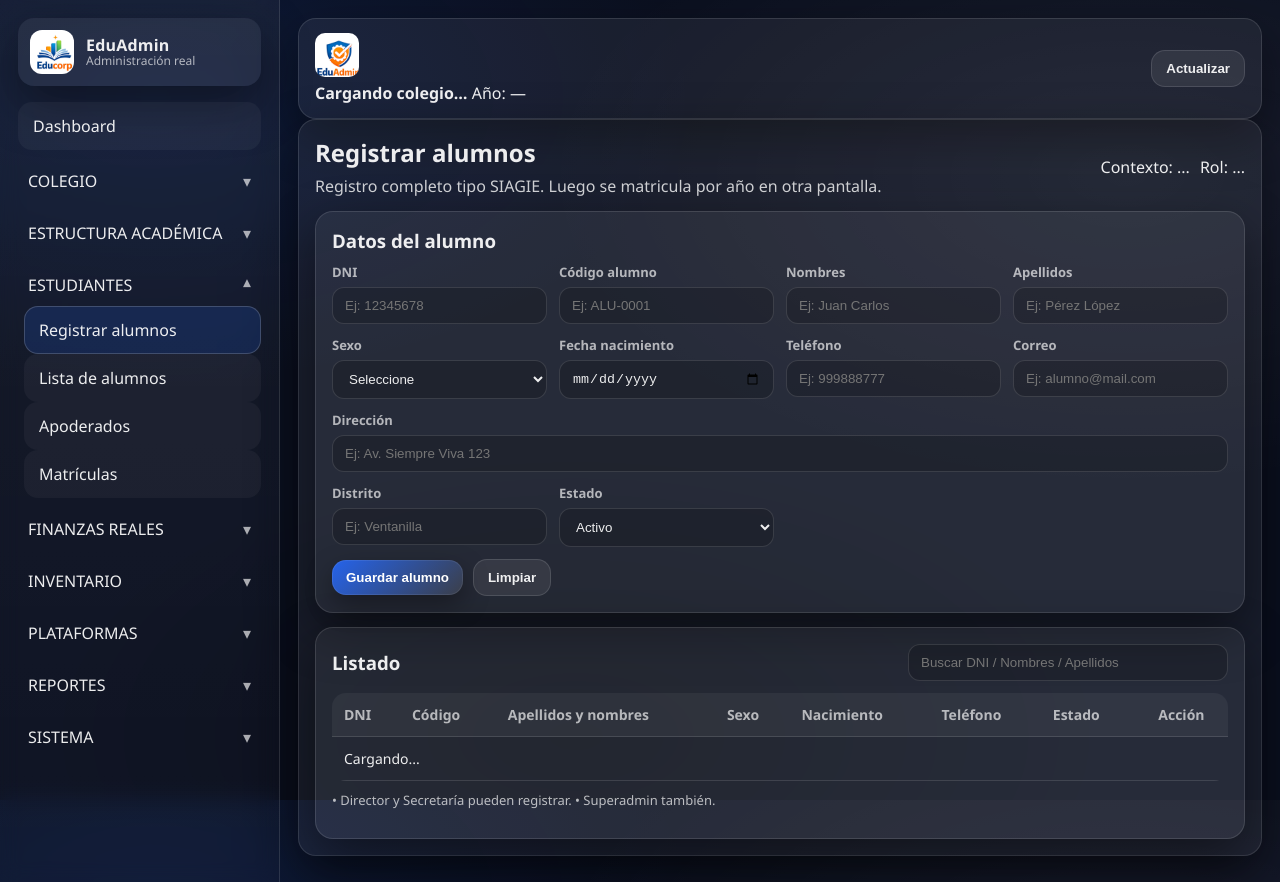
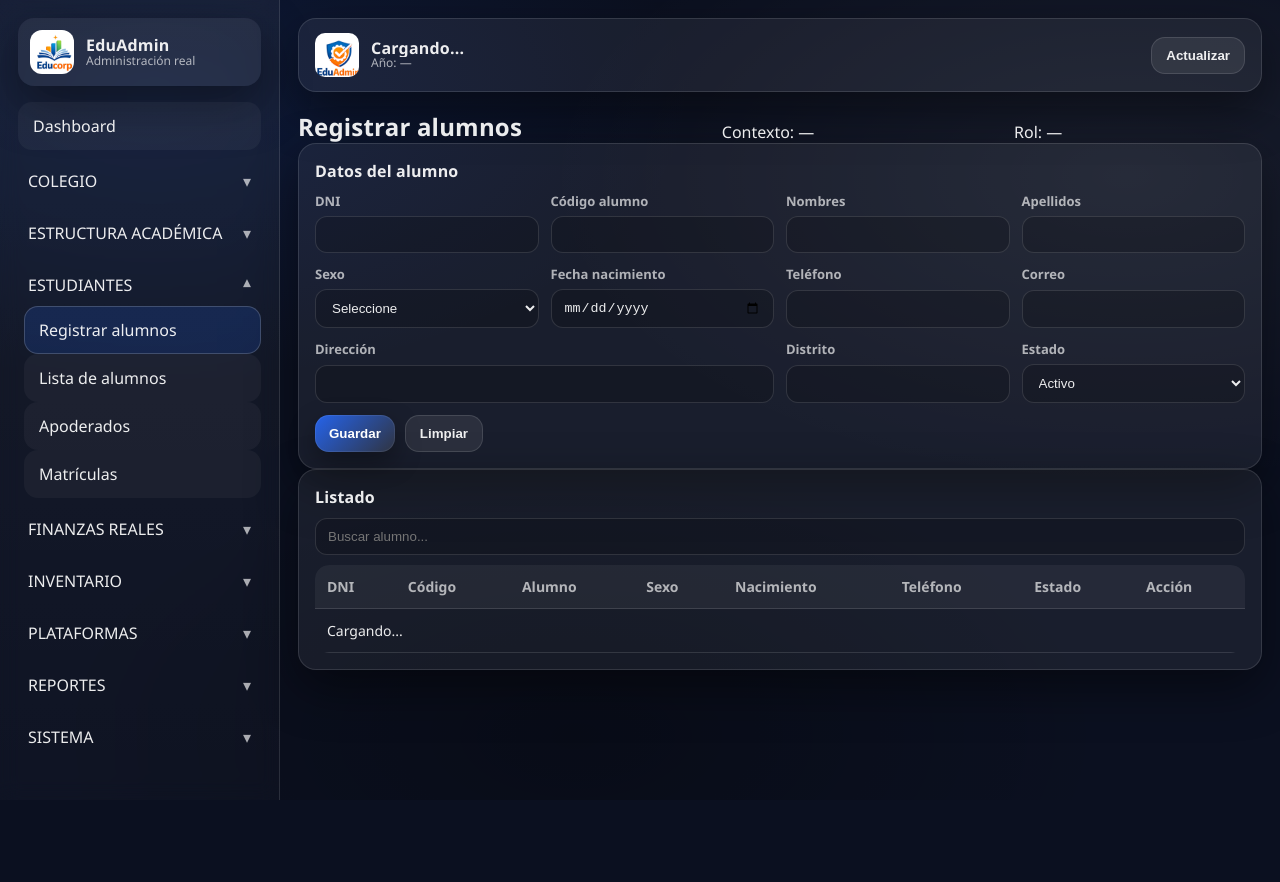
Before and after one commit to Joselst0108/educorp, a website: page eduadmin/pages/alumnos.html in a window 1280 px wide. After the commit the page ends 800 px from the top, so only its background shows below. Drawn offline with nearby package versions, Linux system fonts and the light colour scheme.

Commit message:
Actualizar alumnos.html

```diff
--- a/eduadmin/pages/alumnos.html
+++ b/eduadmin/pages/alumnos.html
@@ -13,9 +13,10 @@
 <body>
 <div class="app-shell">
 
+  <!-- SIDEBAR -->
   <aside class="sidebar">
     <div class="brand">
-        <img id="uiAppLogo" src="/assets/img/educorp.jpeg" alt="EduAdmin" />
+      <img id="uiAppLogo" src="/assets/img/educorp.jpeg" />
       <div class="titles">
         <b>EduAdmin</b>
         <span>Administración real</span>
@@ -24,135 +25,131 @@
     <nav id="uiSidebarNav" class="nav"></nav>
   </aside>
 
+  <!-- MAIN -->
   <main class="main">
 
+    <!-- TOPBAR -->
     <div class="topbar">
-        <div class="left">
-          <div class="school-chip">
-            <img id="uiSchoolLogo" src="/assets/img/eduadmin.jpeg" alt="Colegio" />
-            <div class="meta">
-              <b id="uiSchoolName">Cargando colegio…</b>
-              <span id="uiYearName">Año: —</span>
-            </div>
+      <div class="topbar-left">
+        <img id="uiSchoolLogo" src="/assets/img/eduadmin.jpeg" class="topbar-logo">
+        <div class="topbar-meta">
+          <div id="uiSchoolName" class="topbar-title">Cargando...</div>
+          <div id="uiYearName" class="topbar-subtitle">Año: —</div>
         </div>
       </div>
 
-        <div style="display:flex; gap:10px;">
-          <button class="btn btn-secondary" id="btnRefresh" type="button">Actualizar</button>
+      <div class="topbar-actions">
+        <button id="btnRefresh" class="btn btn-secondary">Actualizar</button>
       </div>
     </div>
 
-      <!-- ====== CONTENIDO ALUMNOS ====== -->
-      <section class="card">
-        <div style="display:flex; align-items:center; justify-content:space-between; gap:12px; flex-wrap:wrap;">
-          <div>
-            <h2 style="margin:0;">Registrar alumnos</h2>
-            <p style="margin:6px 0 0; opacity:.85;">
-              Registro completo tipo SIAGIE. Luego se matricula por año en otra pantalla.
-            </p>
+    <!-- HEADER -->
+    <div class="page-header">
+      <h1>Registrar alumnos</h1>
+      <div id="pillContext" class="pill">Contexto: —</div>
+      <div id="pillRole" class="pill">Rol: —</div>
+      <div id="permMsg" class="warn"></div>
     </div>
 
-          <div style="display:flex; align-items:center; gap:10px; flex-wrap:wrap;">
-            <span id="pillContext" class="badge">Contexto: ...</span>
-            <span id="pillRole" class="badge">Rol: ...</span>
-          </div>
+    <!-- =========================
+         FORMULARIO
+    ========================== -->
+    <div class="card">
+      <h2 class="card-title">Datos del alumno</h2>
+
+      <div class="form-grid" style="display:grid;grid-template-columns:repeat(4,1fr);gap:12px;">
+
+        <div class="form-group">
+          <label>DNI</label>
+          <input id="inpDni" class="input" maxlength="12">
         </div>
 
-        <div id="permMsg" class="badge" style="margin-top:12px; display:none;"></div>
-
-        <div class="card" style="margin-top:14px;">
-          <h3 style="margin:0 0 10px;">Datos del alumno</h3>
-
-          <div style="display:grid; grid-template-columns: repeat(4, minmax(180px, 1fr)); gap:12px;">
-            <div>
-              <label style="display:block; margin-bottom:6px;">DNI</label>
-              <input id="inpDni" class="input" maxlength="12" placeholder="Ej: 12345678" />
+        <div class="form-group">
+          <label>Código alumno</label>
+          <input id="inpCodigo" class="input">
         </div>
 
-            <div>
-              <label style="display:block; margin-bottom:6px;">Código alumno</label>
-              <input id="inpCodigo" class="input" placeholder="Ej: ALU-0001" />
+        <div class="form-group">
+          <label>Nombres</label>
+          <input id="inpNombres" class="input">
         </div>
 
-            <div>
-              <label style="display:block; margin-bottom:6px;">Nombres</label>
-              <input id="inpNombres" class="input" placeholder="Ej: Juan Carlos" />
+        <div class="form-group">
+          <label>Apellidos</label>
+          <input id="inpApellidos" class="input">
         </div>
 
-            <div>
-              <label style="display:block; margin-bottom:6px;">Apellidos</label>
-              <input id="inpApellidos" class="input" placeholder="Ej: Pérez López" />
-            </div>
-
-            <div>
-              <label style="display:block; margin-bottom:6px;">Sexo</label>
+        <div class="form-group">
+          <label>Sexo</label>
           <select id="selSexo" class="input">
             <option value="">Seleccione</option>
             <option value="M">Masculino</option>
             <option value="F">Femenino</option>
-                <option value="X">Otro</option>
           </select>
         </div>
 
-            <div>
-              <label style="display:block; margin-bottom:6px;">Fecha nacimiento</label>
-              <input id="inpFechaNac" class="input" type="date" />
+        <div class="form-group">
+          <label>Fecha nacimiento</label>
+          <input id="inpFechaNac" type="date" class="input">
         </div>
 
-            <div>
-              <label style="display:block; margin-bottom:6px;">Teléfono</label>
-              <input id="inpTelefono" class="input" placeholder="Ej: 999888777" />
+        <div class="form-group">
+          <label>Teléfono</label>
+          <input id="inpTelefono" class="input">
         </div>
 
-            <div>
-              <label style="display:block; margin-bottom:6px;">Correo</label>
-              <input id="inpCorreo" class="input" type="email" placeholder="Ej: alumno@mail.com" />
+        <div class="form-group">
+          <label>Correo</label>
+          <input id="inpCorreo" class="input">
         </div>
 
-            <div style="grid-column: 1 / -1;">
-              <label style="display:block; margin-bottom:6px;">Dirección</label>
-              <input id="inpDireccion" class="input" placeholder="Ej: Av. Siempre Viva 123" />
+        <div class="form-group" style="grid-column: span 2;">
+          <label>Dirección</label>
+          <input id="inpDireccion" class="input">
         </div>
 
-            <div>
-              <label style="display:block; margin-bottom:6px;">Distrito</label>
-              <input id="inpDistrito" class="input" placeholder="Ej: Ventanilla" />
+        <div class="form-group">
+          <label>Distrito</label>
+          <input id="inpDistrito" class="input">
         </div>
 
-            <div>
-              <label style="display:block; margin-bottom:6px;">Estado</label>
+        <div class="form-group">
+          <label>Estado</label>
           <select id="selEstado" class="input">
             <option value="activo">Activo</option>
             <option value="inactivo">Inactivo</option>
           </select>
         </div>
+
       </div>
 
-          <div style="margin-top:12px; display:flex; gap:10px; flex-wrap:wrap; align-items:center;">
-            <button id="btnGuardar" class="btn btn-primary" type="button">Guardar alumno</button>
-            <button id="btnLimpiar" class="btn btn-secondary" type="button">Limpiar</button>
-            <span id="saveStatus" class="badge" style="opacity:.85;"></span>
+      <div style="margin-top:12px;display:flex;gap:10px;">
+        <button id="btnGuardar" class="btn btn-primary">Guardar</button>
+        <button id="btnLimpiar" class="btn btn-secondary">Limpiar</button>
+        <span id="saveStatus" class="pill"></span>
       </div>
     </div>
 
-        <div class="card" style="margin-top:14px;">
-          <div style="display:flex; align-items:center; justify-content:space-between; gap:12px; flex-wrap:wrap;">
-            <h3 style="margin:0;">Listado</h3>
-            <input id="inpBuscar" class="input" style="max-width:320px;" placeholder="Buscar DNI / Nombres / Apellidos" />
-          </div>
+    <!-- =========================
+         TABLA
+    ========================== -->
+    <div class="card">
+      <h2 class="card-title">Listado</h2>
 
-          <div style="margin-top:12px; overflow:auto;">
+      <input id="inpBuscar" class="input" placeholder="Buscar alumno..." style="margin-bottom:10px">
+
+      <div class="table-wrap">
         <table class="table">
           <thead>
             <tr>
               <th>DNI</th>
               <th>Código</th>
-                  <th>Apellidos y nombres</th>
+              <th>Alumno</th>
               <th>Sexo</th>
               <th>Nacimiento</th>
               <th>Teléfono</th>
               <th>Estado</th>
-                  <th style="text-align:center;">Acción</th>
+              <th>Acción</th>
             </tr>
           </thead>
           <tbody id="alumnosTbody">
@@ -160,25 +157,20 @@
           </tbody>
         </table>
       </div>
-
-          <p style="margin-top:10px; opacity:.75; font-size:13px;">
-            • Director y Secretaría pueden registrar. • Superadmin también.
-          </p>
     </div>
-      </section>
 
   </main>
 </div>
 
-  <!-- Scripts (orden correcto) -->
+<!-- SCRIPTS -->
 <script src="https://cdn.jsdelivr.net/npm/@supabase/supabase-js@2"></script>
 <script src="/assets/js/supabaseClient.js"></script>
 <script src="/assets/js/context.js"></script>
 <script src="/assets/js/ui.js"></script>
 
 <script>
-    document.addEventListener("DOMContentLoaded", () => {
-      if (window.renderEduAdminSidebar) window.renderEduAdminSidebar();
+document.addEventListener("DOMContentLoaded",()=>{
+  if(window.renderEduAdminSidebar) window.renderEduAdminSidebar();
 });
 </script>
 
```
Lines whose indentation alone changed are shown as unchanged.
